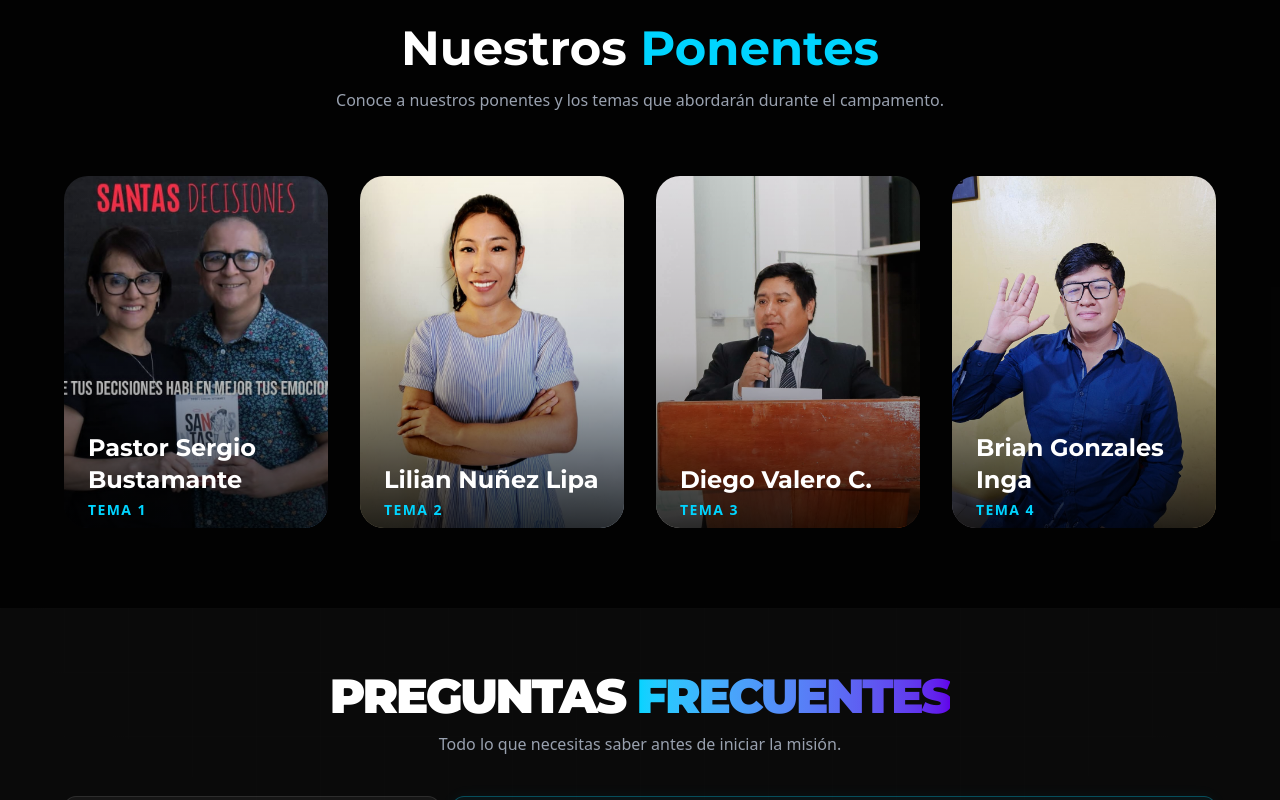
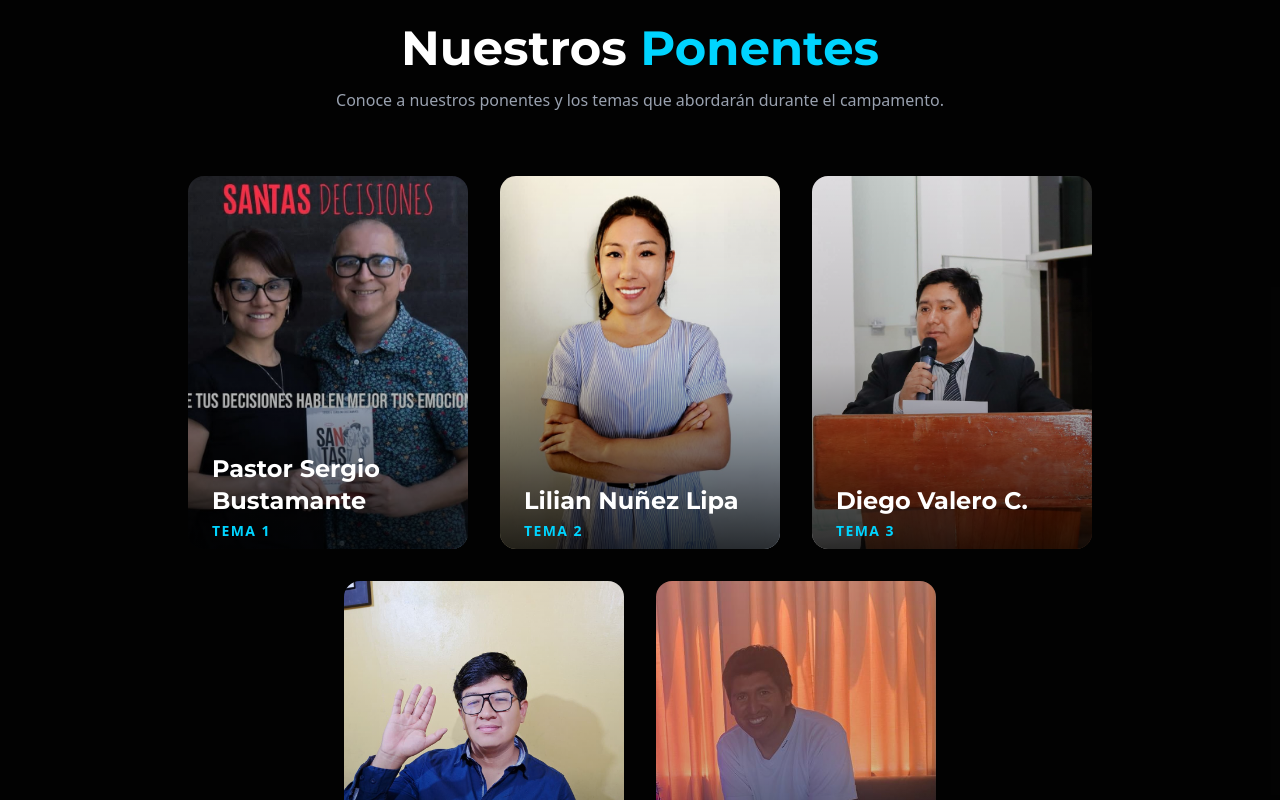
Before and after one commit to JhonAQ/radical-camp-2025, a Next.js app: page / in a window 1280 px wide. Shown: the part 2000-2800 px from the top of the page. Built offline with nearby package versions, Linux system fonts and the light colour scheme.

Commit message:
Refactor code structure for improved readability and maintainability

```diff
--- a/components/sections/Speakers.tsx
+++ b/components/sections/Speakers.tsx
@@ -28,6 +28,12 @@ const speakers = [
     image:
       "/brayan-inga.jpg",
   },
+  {
+    name: "Pastor Daniel Cruz",
+    role: "Tema 4",
+    image:
+      "/daniel-cruz.jpg",
+  },
 ];
 
 export default function Speakers() {
@@ -51,7 +57,7 @@ export default function Speakers() {
           </p>
         </motion.div>
 
-        <div className="grid grid-cols-1 sm:grid-cols-2 lg:grid-cols-4 gap-8">
+        <div className="flex flex-wrap justify-center gap-8">
           {speakers.map((speaker, index) => (
             <motion.div
               key={speaker.name}
@@ -59,7 +65,7 @@ export default function Speakers() {
               whileInView={{ opacity: 1, scale: 1 }}
               viewport={{ once: true }}
               transition={{ delay: index * 0.1 }}
-              className="group relative rounded-3xl overflow-hidden aspect-[3/4] cursor-pointer"
+              className="group relative rounded-2xl overflow-hidden aspect-[3/4] cursor-pointer w-full sm:w-[calc(50%-1rem)] lg:w-[280px] max-w-[280px]"
             >
               <Image
                 src={speaker.image}
```
Also changed, not shown: public/daniel-cruz.jpg (added).
